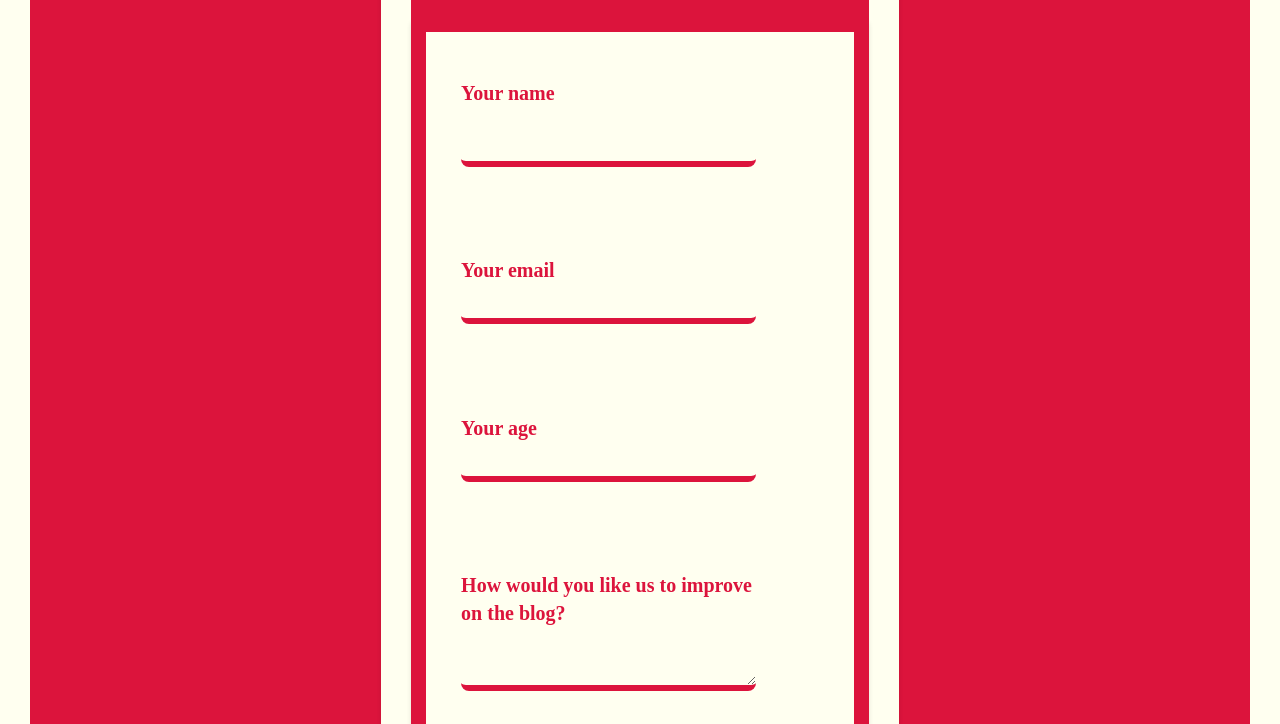
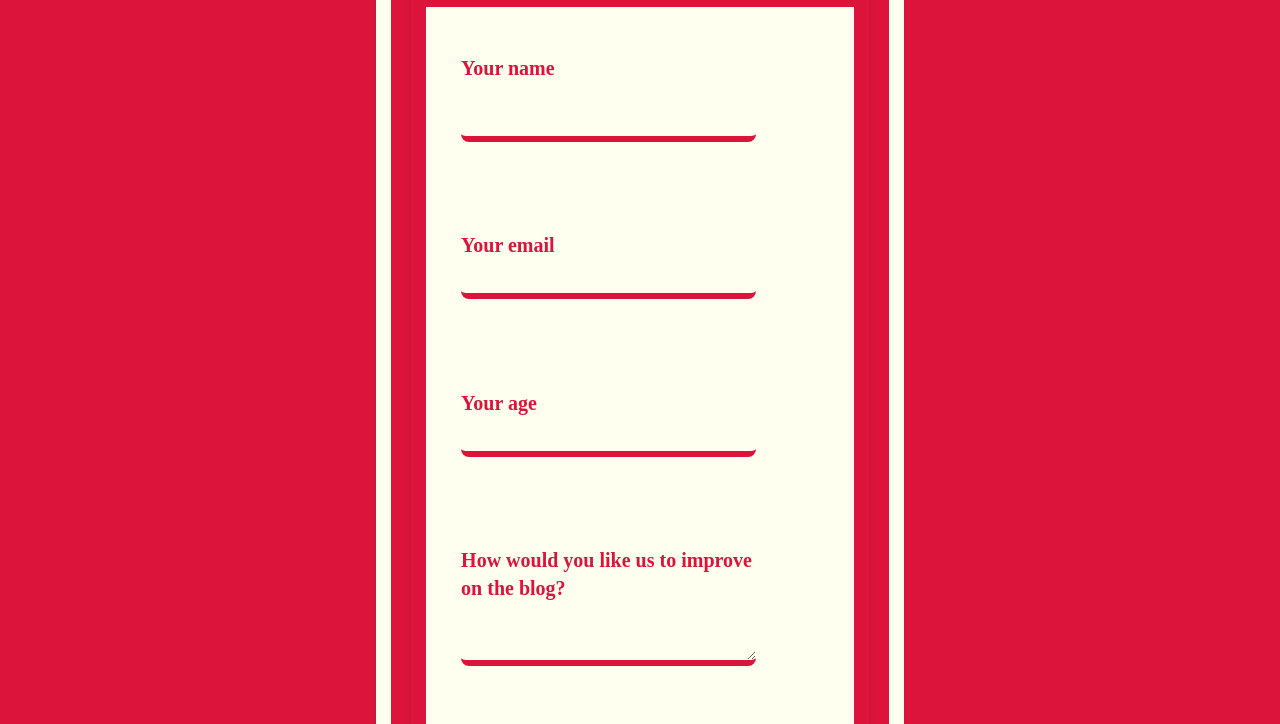
Before and after one commit to Onaope/Subscription-form, a plain HTML site: page index.html in a window 1280 px wide. Shown: the part 239-963 px from the top of the page. Drawn offline with Linux system fonts and the light colour scheme.

Commit message:
Update style.css

```diff
--- a/style.css
+++ b/style.css
@@ -29,24 +29,22 @@ html{
   font-family:serif;
 }
 .bgcontainer {
-
-  border-radius: 5px;
-  border: 30px solid ivory;
   width: 100%;
+    height:80%;
   box-shadow: 0 4px 5px rgba(0, 0, 0, 0.1);
   display:table ;
   box-sizing:border-box ;
   background:crimson no-repeat center center fixed;
 }
 .formcontainer {
-
   border-radius: 5px;
-  border: 30px solid ivory;
+  border: 15px solid ivory;
   width: 100%;
   box-shadow: 0 4px 5px rgba(0, 0, 0, 0.1);
   display: table;
   box-sizing:border-box ;
   background:crimson no-repeat center center fixed;
+    padding:20px;
 }
 form{
   box-sizing:border-box;
```
